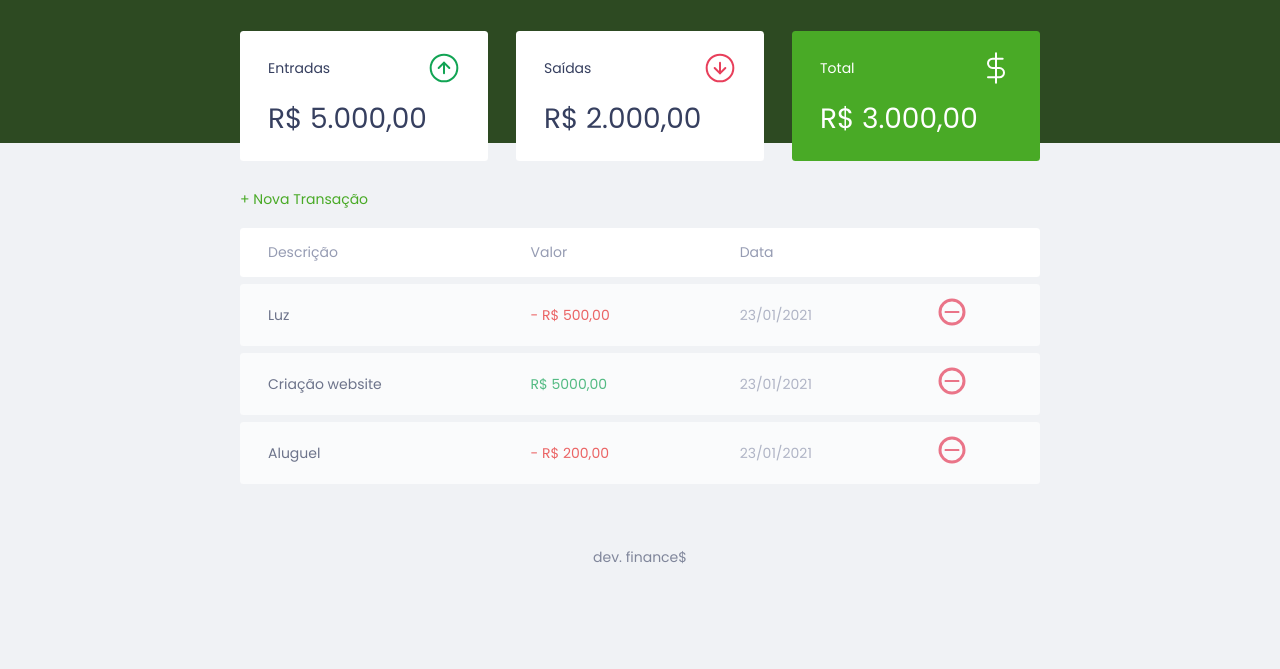
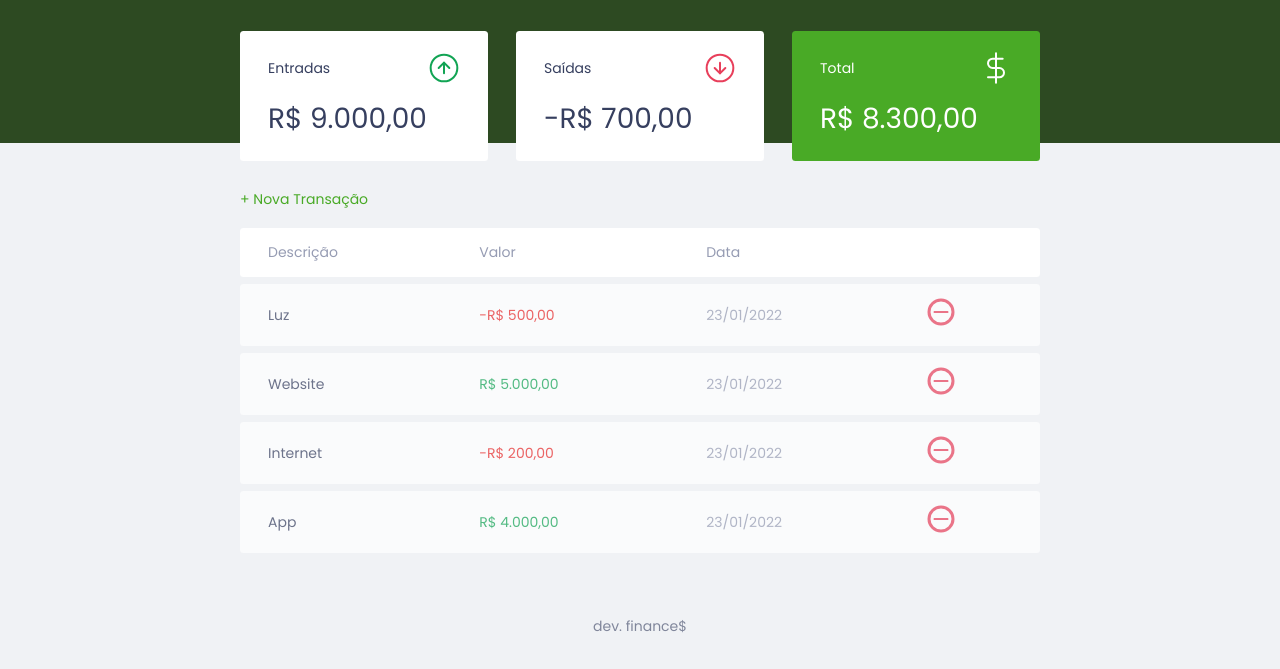
Before and after one commit to RafaDev01/Maratona-Discover, a plain HTML site: page index.html in a window 1280 px wide. Shown: the part 55-724 px from the top of the page. Drawn offline with Linux system fonts and the light colour scheme.

Commit message:
Meia aula 034

```diff
--- a/index.html
+++ b/index.html
@@ -23,7 +23,7 @@
             <span>Entradas</span>
             <img src="./assets/income.svg" alt="Image de entradas">
           </h3>
-          <p>R$ 5.000,00</p>
+          <p id="income-display">R$ 5.000,00</p>
         </div>
 
         <div class="card">
@@ -31,7 +31,7 @@
             <span>Saídas</span>
             <img src="./assets/expense.svg" alt="Image de saídas">
           </h3>
-          <p>R$ 2.000,00</p>
+          <p id="expense-display">R$ 2.000,00</p>
         </div>
 
         <div class="card total">
@@ -39,7 +39,7 @@
             <span>Total</span>
             <img src="./assets/total.svg" alt="mage de total">
           </h3>
-          <p>R$ 3.000,00</p>
+          <p id="total-display">R$ 3.000,00</p>
         </div>
 
       </section>
@@ -59,24 +59,7 @@
             </tr>
           </thead>
           <tbody>
-            <tr>
-              <td class="description">Luz</td>
-              <td class="expense">- R$ 500,00</td>
-              <td class="date">23/01/2021</td>
-              <td><img src="./assets/minus.svg" alt="Remove transaction"></td>
-            </tr>
-            <tr>
-              <td class="description">Criação website</td>
-              <td class="income">R$ 5000,00</td>
-              <td class="date">23/01/2021</td>
-              <td><img src="./assets/minus.svg" alt="Remove transaction"></td>
-            </tr>
-            <tr>
-              <td class="description">Aluguel</td>
-              <td class="expense">- R$ 200,00</td>
-              <td class="date">23/01/2021</td>
-              <td><img src="./assets/minus.svg" alt="Remove transaction"></td>
-            </tr>
+
           </tbody>
         </table>
       </section>
--- a/script.js
+++ b/script.js
@@ -1,13 +1,134 @@
 const Modal = {
-  open(){
+  open() {
     //abrir modal
     //adiconar a classe active ao modal
-    document.querySelector('.modal-overlay').classList.add('active');
+    document.querySelector('.modal-overlay').classList.add('active')
+  },
+
+  close() {
+    //fechar modal
+    //remover a classe active do modal
+    document.querySelector('.modal-overlay').classList.remove('active')
+  }
+}
+
+const transactions = [
+  {
+    id: 1,
+    description: 'Luz',
+    amount: -50000,
+    date: '23/01/2022'
+  },
+  {
+    id: 2,
+    description: 'Website',
+    amount: 500000,
+    date: '23/01/2022'
+  },
+  {
+    id: 3,
+    description: 'Internet',
+    amount: -20000,
+    date: '23/01/2022'
+  },
+  {
+    id: 4,
+    description: 'App',
+    amount: 400000,
+    date: '23/01/2022'
+  }
+]
+
+const Transaction = {
+  all: transactions,
+
+  incomes() {
+    let income = 0;
+
+    Transaction.all.forEach(transaction => {
+      if(transaction.amount > 0) {
+        income += transaction.amount;
+      }
+    })
+
+    return income;
+  },
+  expenses() {
+    let expense = 0;
+
+    Transaction.all.forEach(transaction => {
+      if(transaction.amount < 0) {
+        expense += transaction.amount;
+      }
+    })
+
+    return expense;
+  },
+  total() {
+    return Transaction.incomes() + Transaction.expenses()
+  }
+}
+
+const DOM = {
+  transactionsContainer: document.querySelector('#data-table tbody'),
+
+  addTransaction(transaction, index) {
+    const tr = document.createElement('tr')
+    tr.innerHTML = DOM.innerHTMLTransection(transaction)
+
+    DOM.transactionsContainer.appendChild(tr)
 
   },
-  close(){
-    //fechar modal
-    //remover a classe active do modal
-    document.querySelector('.modal-overlay').classList.remove('active');
+
+  innerHTMLTransection(transaction) {
+    const CSSclass = transaction.amount > 0 ? "income" : "expense"
+
+    const amount = Utils.formatCurrency(transaction.amount)
+
+
+    const html = `
+      <td class="description">${transaction.description}</td>
+      <td class="${CSSclass}">${amount}</td>
+      <td class="date">${transaction.date}</td>
+      <td>
+        <img src="./assets/minus.svg" alt="Remove transaction">
+      </td>
+    `
+    return html
+  },
+
+  updateBalance() {
+    document
+        .getElementById('income-display')
+        .innerHTML = Utils.formatCurrency(Transaction.incomes())
+    document
+        .getElementById('expense-display')
+        .innerHTML = Utils.formatCurrency(Transaction.expenses())
+    document
+        .getElementById('total-display')
+        .innerHTML = Utils.formatCurrency(Transaction.total())
   }
 }
+
+const Utils = {
+  formatCurrency(value){
+    const signal = Number(value) < 0 ? "-" : "";
+
+    value = String(value).replace(/\D/g, "")
+
+    value = Number(value) / 100;
+
+    value = value.toLocaleString("pt-BR", {
+    style: "currency",
+    currency: "BRL"
+    })
+
+    return signal + value
+  }
+}
+
+transactions.forEach(function(transaction){
+  DOM.addTransaction(transaction)
+})
+
+DOM.updateBalance();
```
Also changed, not shown: style.css (+0 -7 lines).
